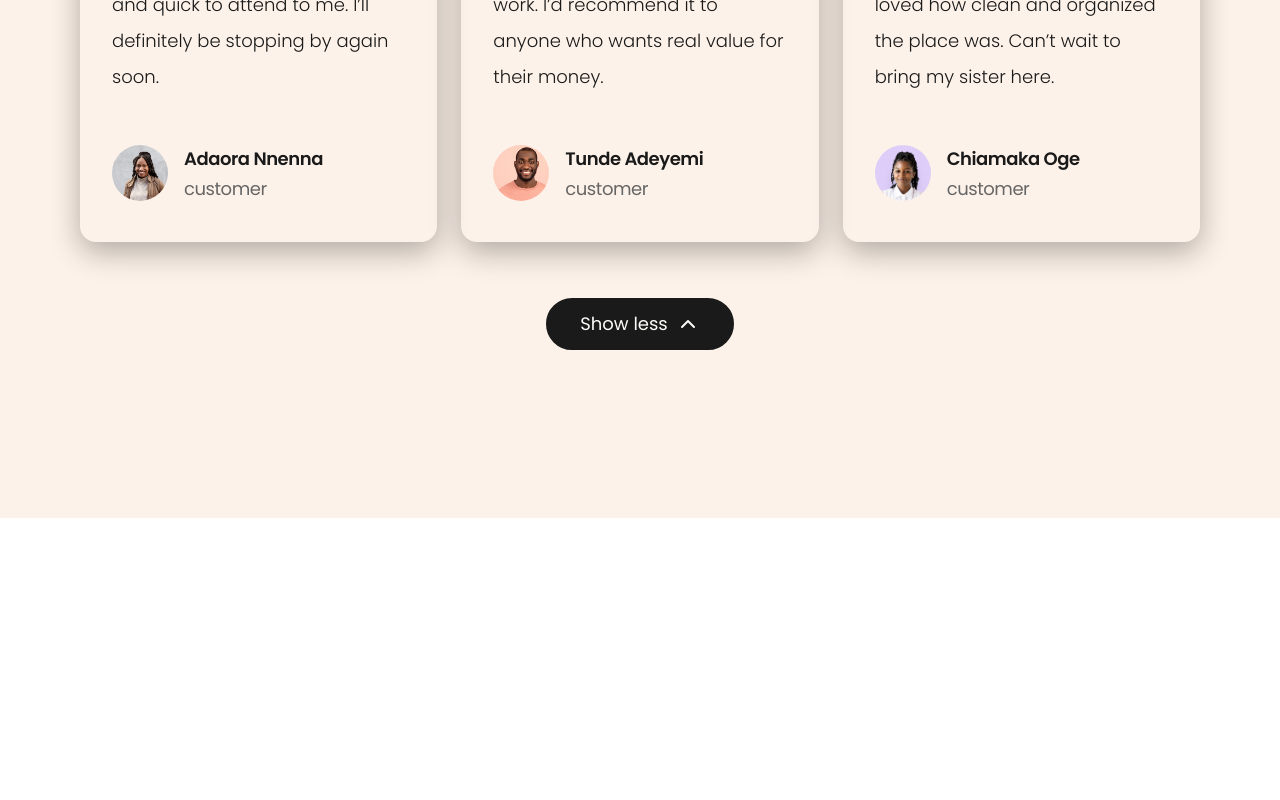
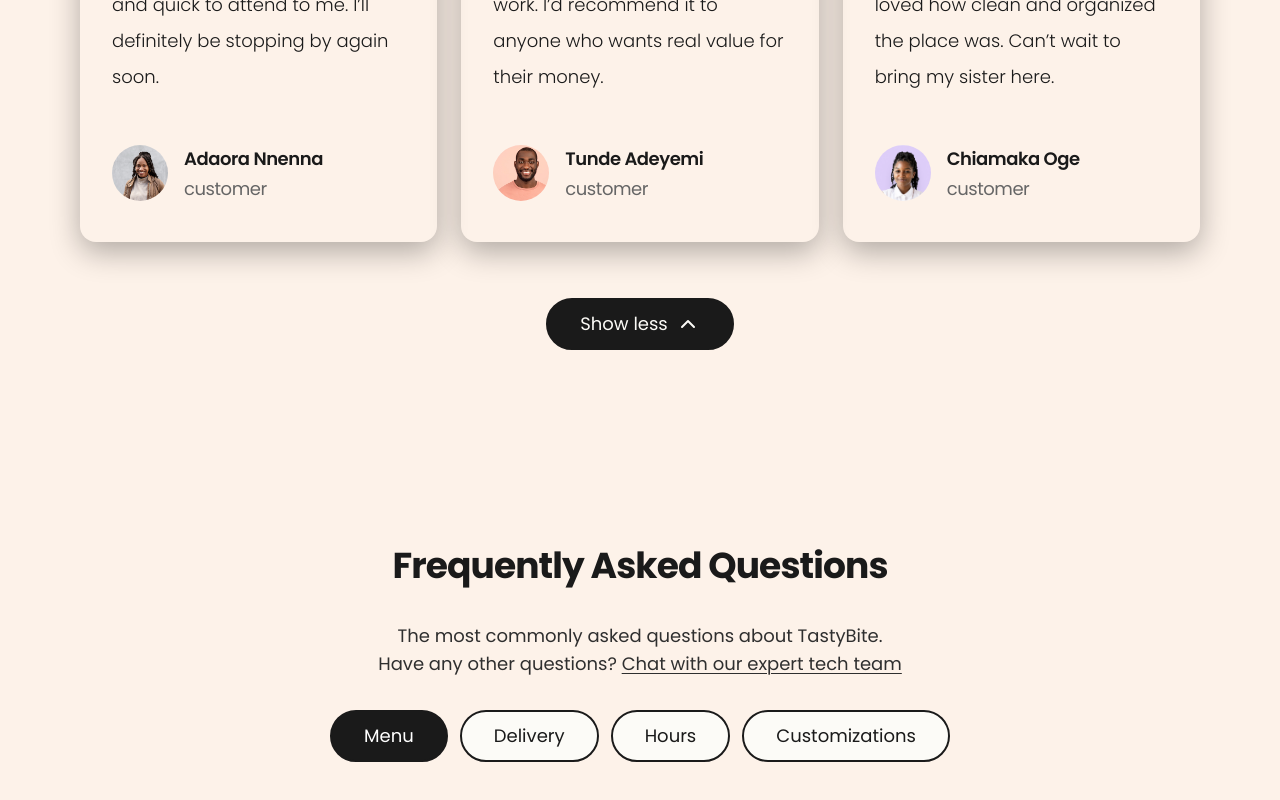
Before and after one commit to DivineUgorji/tastybite-foods, a React (Vite) app: page / in a window 1280 px wide. Shown: the part 8166-8966 px from the top of the page. Before the commit the page ends 8684 px from the top, so only its background shows below. Built offline with nearby package versions, Linux system fonts and the light colour scheme.

Commit message:
Add FAQ section

```diff
--- a/src/App.jsx
+++ b/src/App.jsx
@@ -1,3 +1,4 @@
+import FAQs from "./components/FAQs/FAQs";
 import Contact from "./components/sections/Contact";
 import Header from "./components/sections/Header";
 import Hero from "./components/sections/Hero";
@@ -24,6 +25,7 @@ function App() {
           <Menus />
           <WhyUs />
           <Testimonials />
+          <FAQs />
         </Main>
         <MobileMenu />
       </Page>
--- /dev/null
+++ b/src/components/FAQs/FAQ.jsx
@@ -0,0 +1,5 @@
+function FAQ() {
+  return <div></div>;
+}
+
+export default FAQ;
--- /dev/null
+++ b/src/components/FAQs/FAQList.jsx
@@ -0,0 +1,21 @@
+import { motion } from "motion/react";
+import { useState } from "react";
+import FAQ from "./FAQ";
+
+function FAQList(category, questions, activeQuestion, handleQuestionClick) {
+  // const [inView, setInview] = useState(true);
+  // return (
+  //   <motion.ul>
+  //     {questions.map((question) => (
+  //       <FAQ
+  //         key={question.id}
+  //         question={question}
+  //         activeQuestion={activeQuestion}
+  //         handleQuestionClick={handleQuestionClick}
+  //       />
+  //     ))}
+  //   </motion.ul>
+  // );
+}
+
+export default FAQList;
--- /dev/null
+++ b/src/components/FAQs/FAQs.jsx
@@ -0,0 +1,65 @@
+import { useState } from "react";
+import { frequentlyAskedQuestions } from "../../utils/contents";
+import FAQList from "./FAQList";
+
+function FAQs() {
+  const [category, setActiveCategory] = useState("Menu");
+  const [activeQuestion, setActiveQuestion] = useState(null);
+  const categoryObj = frequentlyAskedQuestions.find(
+    (obj) => obj.category === category
+  );
+
+  const questionsArr = categoryObj.questions;
+
+  const handleQuestionClick = (id) =>
+    id === activeQuestion ? setActiveQuestion(null) : setActiveQuestion(id);
+
+  const handleCategoryClick = (category) => {
+    setActiveQuestion(null);
+    setActiveCategory(category);
+  };
+
+  return (
+    <section className="justify-items-center">
+      <div className="w-full mx-auto max-w-[90rem] px-4 sm:px-8 lg:px-20 py-12 md:py-24">
+        <h2 className="text-primary-base-500 mb-8 text-center font-bold text-2xl/tight tracking-tight md:text-4xl/12">
+          Frequently Asked Questions
+        </h2>
+        <div className="mb-8 mt-2">
+          <p className="text-primary-base-200 text-center text-base md:text-lg">
+            The most commonly asked questions about TastyBite. <br />
+            Have any other questions?{" "}
+            <a href="" className="underline decoration-1 underline-offset-3">
+              Chat with our expert tech team
+            </a>
+          </p>
+        </div>
+        <ul className="mb-16 flex flex-wrap justify-center gap-x-3 gap-y-4">
+          {frequentlyAskedQuestions.map((obj) => (
+            <li key={obj.id}>
+              <button
+                onClick={() => handleCategoryClick(obj.category)}
+                className={`rounded-full px-8 py-2 border-2 text-base/loose sm:text-lg/8 cursor-pointer transition-properties
+                  ${
+                    obj.category === category
+                      ? "bg-primary-base-500 text-primary-100 border-primary-base-500"
+                      : "bg-primary-75 text-primary-base-500 border-primary-base-500 hover:border-primary-base-500 hover:bg-primary-base-500 hover:text-primary-100"
+                  }`}
+              >
+                {obj.category}
+              </button>
+            </li>
+          ))}
+        </ul>
+        <FAQList
+          category={category}
+          questions={questionsArr}
+          activeQuestion={activeQuestion}
+          handleQuestionClick={handleQuestionClick}
+        />
+      </div>
+    </section>
+  );
+}
+
+export default FAQs;
--- a/src/utils/contents.js
+++ b/src/utils/contents.js
@@ -444,6 +444,7 @@ const testimonials = [
     name: "Victor Dominion",
     title: "customer",
   },
+
   {
     id: 2,
     rating: 5,
@@ -542,6 +543,7 @@ const testimonials = [
     name: "Emma Uchechukwu",
     title: "customer",
   },
+
   {
     id: 12,
     rating: 5,
```
